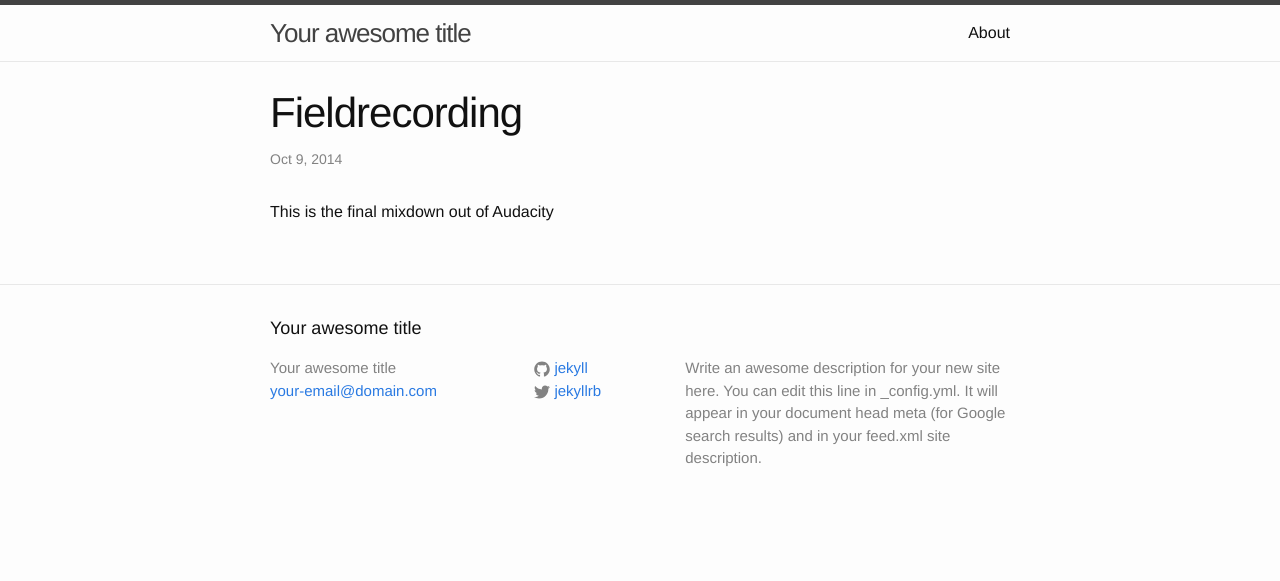
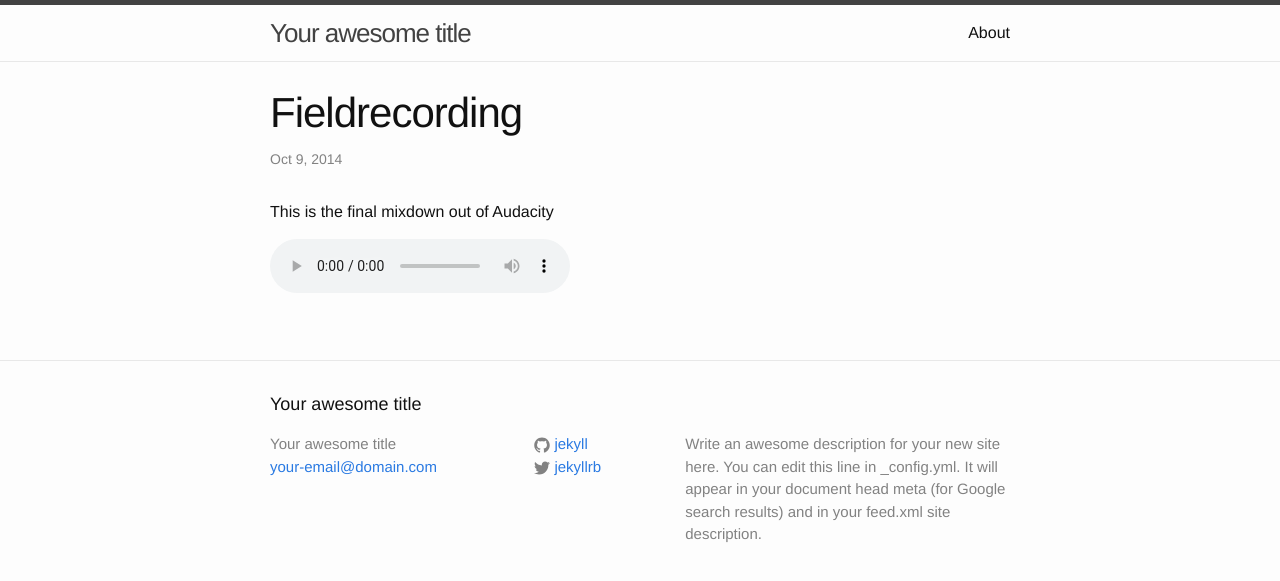
Before and after one commit to gerbyzation/reflexivedesign_source, a Jekyll site: the page built from _posts/2014-10-09-fieldrecording.html, in a window 1280 px wide. Shown: the top 581 px of the page. Built offline with Jekyll 4.4.1, drawn with Linux system fonts in a browser that asks for light colours.

Commit message:
enabled audio player controls

```diff
--- a/_posts/2014-10-09-fieldrecording.html
+++ b/_posts/2014-10-09-fieldrecording.html
@@ -6,4 +6,4 @@ categories:
 ---
 <p>This is the final mixdown out of Audacity</p>
 
-<audio src="/assets/audio/fieldrecording_LQ.mp3" />
+<audio  controls src="/assets/audio/fieldrecording_LQ.mp3" preload="auto" />
```
